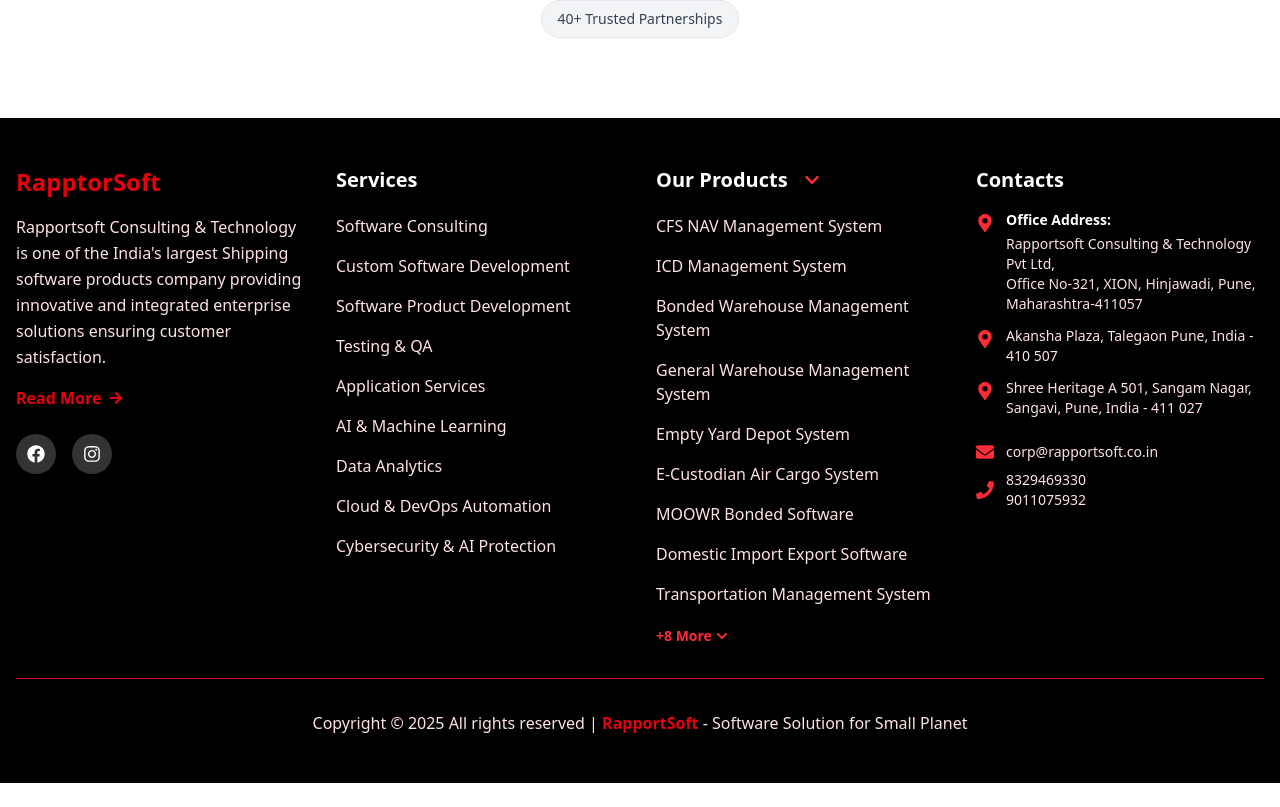
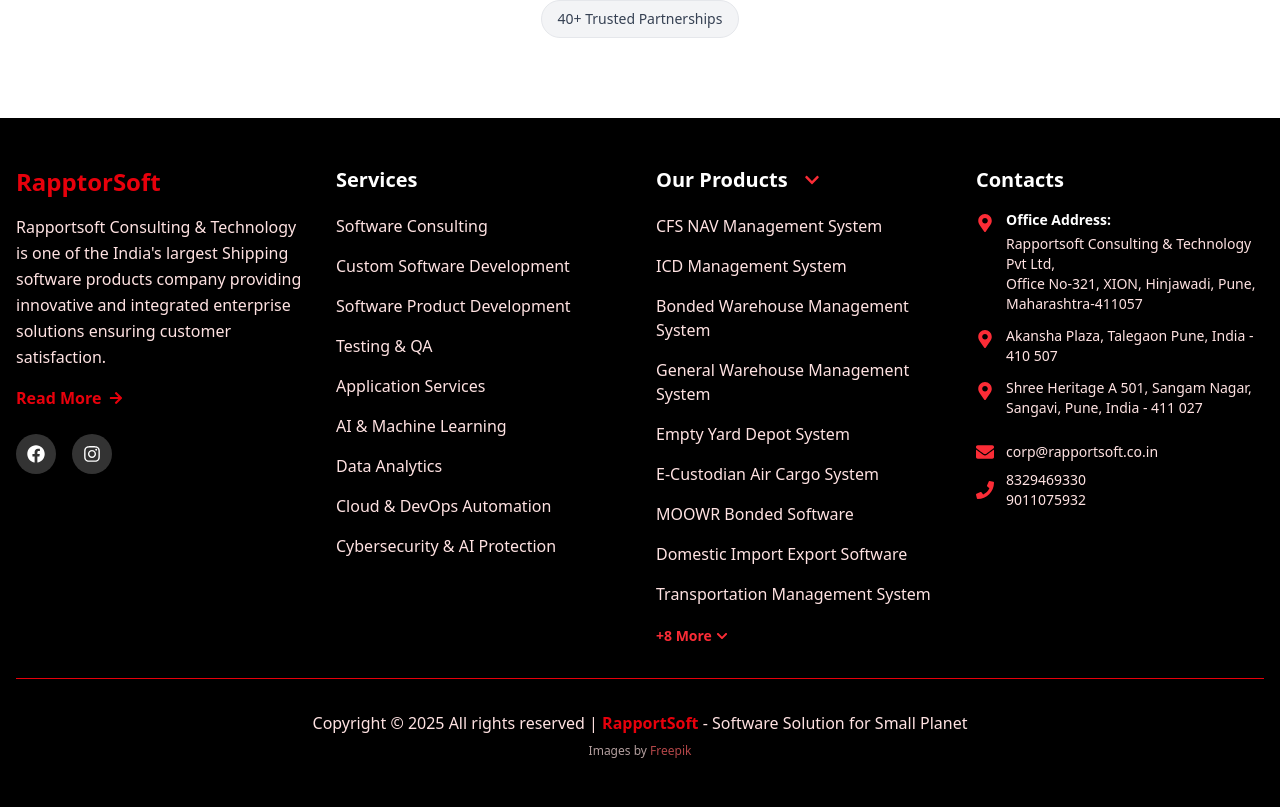
Before and after one commit to Tejaspatil4252/html5, a React (Vite) app: page / in a window 1280 px wide. Shown: the part 6988-7795 px from the top of the page. Before the commit the page ends 7771 px from the top, so only its background shows below. Built offline with nearby package versions, Linux system fonts and the light colour scheme.

Commit message:
added license in footer

```diff
--- a/src/components/footer/Footer.jsx
+++ b/src/components/footer/Footer.jsx
@@ -7,7 +7,6 @@
 
 const Footer = ({ onProductSelect, onServiceSelect }) => {
   const navigate = useNavigate();
-
 
   const [isLoaded, setIsLoaded] = useState(false);
   const [isProductsExpanded, setIsProductsExpanded] = useState(false);
@@ -22,22 +21,20 @@
   const visibleProducts = isProductsExpanded ? productsData : productsData.slice(0, 9);
 
   const handleProductClick = (product) => {
-    // NAVIGATE TO PRODUCTS PAGE WITH THE SELECTED PRODUCT
     navigate('/products', { state: { selectedProduct: product } });
     if (onProductSelect) {
       onProductSelect(product);
       window.scrollTo({ top: 0, behavior: 'smooth' });
     }
   };
+
   const handleServiceClick = (service) => {
-  // Navigate to services page with the selected service
     navigate('/services', { state: { selectedService: service } });
     if (onServiceSelect) {
       onServiceSelect(service);
       window.scrollTo({ top: 0, behavior: 'smooth' });
     }
   };
-
 
   return (
     <footer className="bg-black text-white py-12">
@@ -219,6 +216,18 @@
             Copyright &copy; {new Date().getFullYear()} All rights reserved |
             <span className="text-red-600 font-semibold"> RapportSoft</span> - Software Solution for Small Planet
           </p>
+
+          {/* ✅ FREEPIK ATTRIBUTION - ADD THIS LINE */}
+          <p className="text-red-100 text-xs mt-2 opacity-70">
+            Images by <a
+              href="https://www.freepik.com"
+              target="_blank"
+              rel="noopener noreferrer"
+              className="text-red-400 hover:text-red-300 transition-colors"
+            >
+              Freepik
+            </a>
+          </p>
         </motion.div>
       </div>
     </footer>
```
Lines whose indentation alone changed are shown as unchanged.
